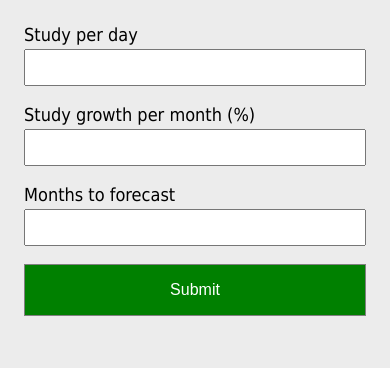
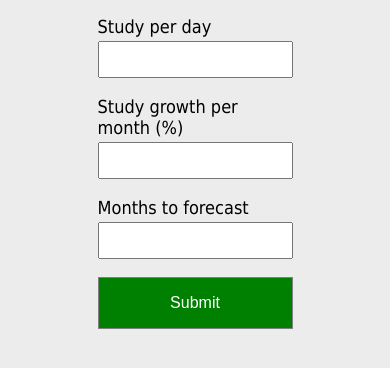
Before and after one commit to hrgweb/lifetrack-medical-systems-test, a PHP site: page / in a window 390 px wide. Shown: the top 368 px of the page. Run offline with PHP 8.4, Linux system fonts and the light colour scheme.

Commit message:
make the body of site 50percent and responsive

```diff
--- a/css/style.css
+++ b/css/style.css
@@ -2,6 +2,8 @@ body {
   background: #ececec;
   font-family: tahoma;
   padding: 16px;
+  width: 50%;
+  margin: 0 auto;
 }
 
 form,
```
